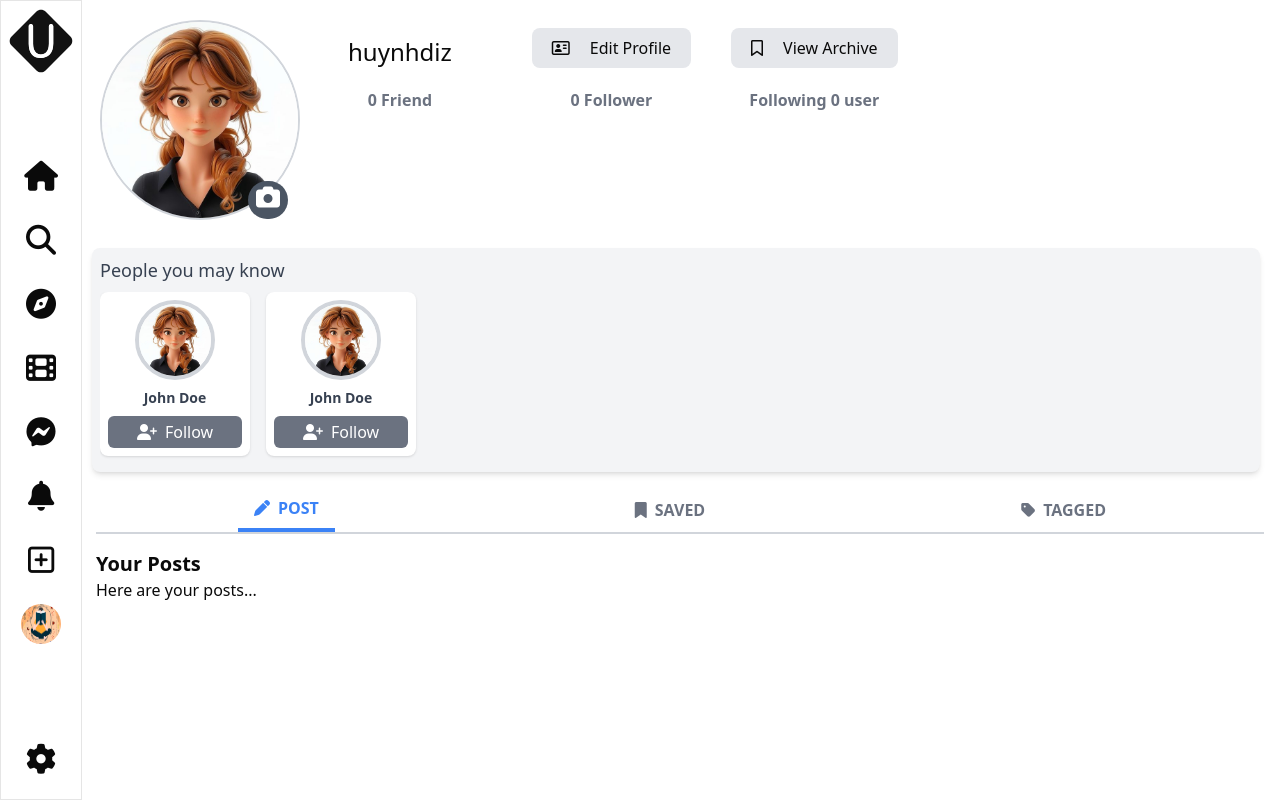
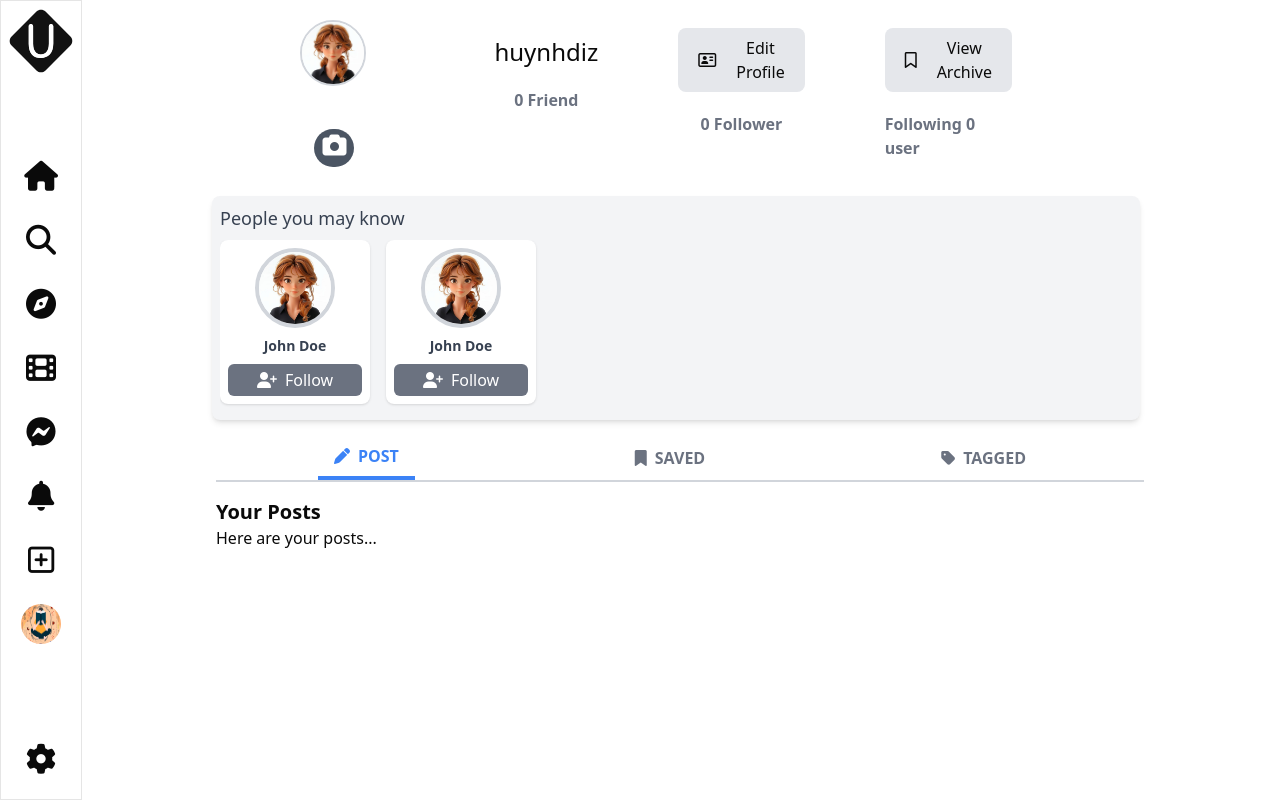
Before and after one commit to v06012005/UNIFY, a Next.js app in the folder frontend/: page /profile in a window 1280 px wide. Built offline with nearby package versions, Linux system fonts and the light colour scheme.

Commit message:
update profile

```diff
--- a/frontend/app/(pages)/profile/archive/page.jsx
+++ b/frontend/app/(pages)/profile/archive/page.jsx
@@ -4,7 +4,7 @@ import React from "react";
 import { useState } from "react";
 import Link from "next/link";
 import Image from "next/image";
-import dummy from '@/public/images/dummy.png'
+import dummy from "@/public/images/dummy.png";
 
 const NavButton = ({ iconClass, href = "", content = "" }) => {
   return (
@@ -15,8 +15,6 @@ const NavButton = ({ iconClass, href = "", content = "" }) => {
   );
 };
 const Page = () => {
-  const [activeTab, setActiveTab] = useState("post");
-
   return (
     <div className="w-full">
       <div className="flex">
--- a/frontend/app/(pages)/profile/page.jsx
+++ b/frontend/app/(pages)/profile/page.jsx
@@ -33,9 +33,9 @@ const Page = () => {
     setIsFriend(!isFriend);
   };
   return (
-    <div className="w-full">
+    <div className=" w-[80%] mx-auto">
       <div className="h-screen overflow-y-auto">
-        <div className="flex p-5 mr-20">
+        <div className="flex p-5 mx-20">
           <div className="relative">
             <Image
               src={`/images/avt.jpg`}
@@ -60,9 +60,9 @@ const Page = () => {
             </div>
           </div>
 
-          <div className="p-2">
+          <div className="p-2 ml-10">
             <div className="flex justify-between ml-10">
-              <div className="flex flex-col items-center w-200 mt-2 mr-10">
+              <div className="flex flex-col items-center w-200 mt-2 mx-10">
                 <h3 className="text-2xl ">huynhdiz</h3>
                 <p
                   className="mt-5 text-gray-500 font-bold cursor-pointer"
@@ -117,7 +117,7 @@ const Page = () => {
                 )}
               </div>
 
-              <div className="flex flex-col ml-10 items-center w-200">
+              <div className="flex flex-col mx-10 items-center w-200">
                 <ul>
                   <li className="flex items-center">
                     <div className="flex items-center py-2 px-5 rounded-lg hover:bg-gray-400 bg-gray-200 transition-colors w-full">
@@ -190,7 +190,7 @@ const Page = () => {
                 )}
               </div>
 
-              <div className="flex flex-col ml-10 items-center w-200">
+              <div className="flex flex-col mx-10 items-center w-200">
                 <ul>
                   <li className="flex items-center">
                     <div className="flex items-center py-2 px-5 rounded-lg hover:bg-gray-400 bg-gray-200 transition-colors w-full">
@@ -281,10 +281,7 @@ const Page = () => {
                 John Doe
               </p>
               <div className="flex items-center mt-2 py-1 rounded-md bg-gray-500 hover:bg-gray-400 transition-colors text-white w-full justify-center cursor-pointer">
-                <NavButton
-                  href="/follow"
-                  iconClass={"fa-solid fa-user-plus"}
-                />
+                <NavButton href="/follow" iconClass={"fa-solid fa-user-plus"} />
                 <p className="ml-2">Follow</p>
               </div>
             </div>
@@ -301,10 +298,7 @@ const Page = () => {
                 John Doe
               </p>
               <div className="flex items-center mt-2 py-1 rounded-md bg-gray-500 hover:bg-gray-400 transition-colors text-white w-full justify-center cursor-pointer">
-                <NavButton
-                  href="/follow"
-                  iconClass={"fa-solid fa-user-plus"}
-                />
+                <NavButton href="/follow" iconClass={"fa-solid fa-user-plus"} />
                 <p className="ml-2">Follow</p>
               </div>
             </div>
@@ -314,7 +308,8 @@ const Page = () => {
         <div className="p-4">
           <div className="flex justify-around border-b-2 border-gray-300">
             <button
-              className={`py-2 px-4 font-bold flex items-center ${activeTab === "post"
+              className={`py-2 px-4 font-bold flex items-center ${
+                activeTab === "post"
                   ? "text-blue-500 border-b-4 border-blue-500"
                   : "text-gray-500"
               }`}
@@ -325,7 +320,8 @@ const Page = () => {
             </button>
 
             <button
-              className={`py-2 px-4 font-bold flex items-center ${activeTab === "saved"
+              className={`py-2 px-4 font-bold flex items-center ${
+                activeTab === "saved"
                   ? "text-blue-500 border-b-4 border-blue-500"
                   : "text-gray-500"
               }`}
@@ -336,7 +332,8 @@ const Page = () => {
             </button>
 
             <button
-              className={`py-2 px-4 font-bold flex items-center ${activeTab === "tagged"
+              className={`py-2 px-4 font-bold flex items-center ${
+                activeTab === "tagged"
                   ? "text-blue-500 border-b-4 border-blue-500"
                   : "text-gray-500"
               }`}
@@ -369,7 +366,6 @@ const Page = () => {
           </div>
         </div>
       </div>
-
     </div>
   );
 };
```
Lines whose indentation alone changed are shown as unchanged.
